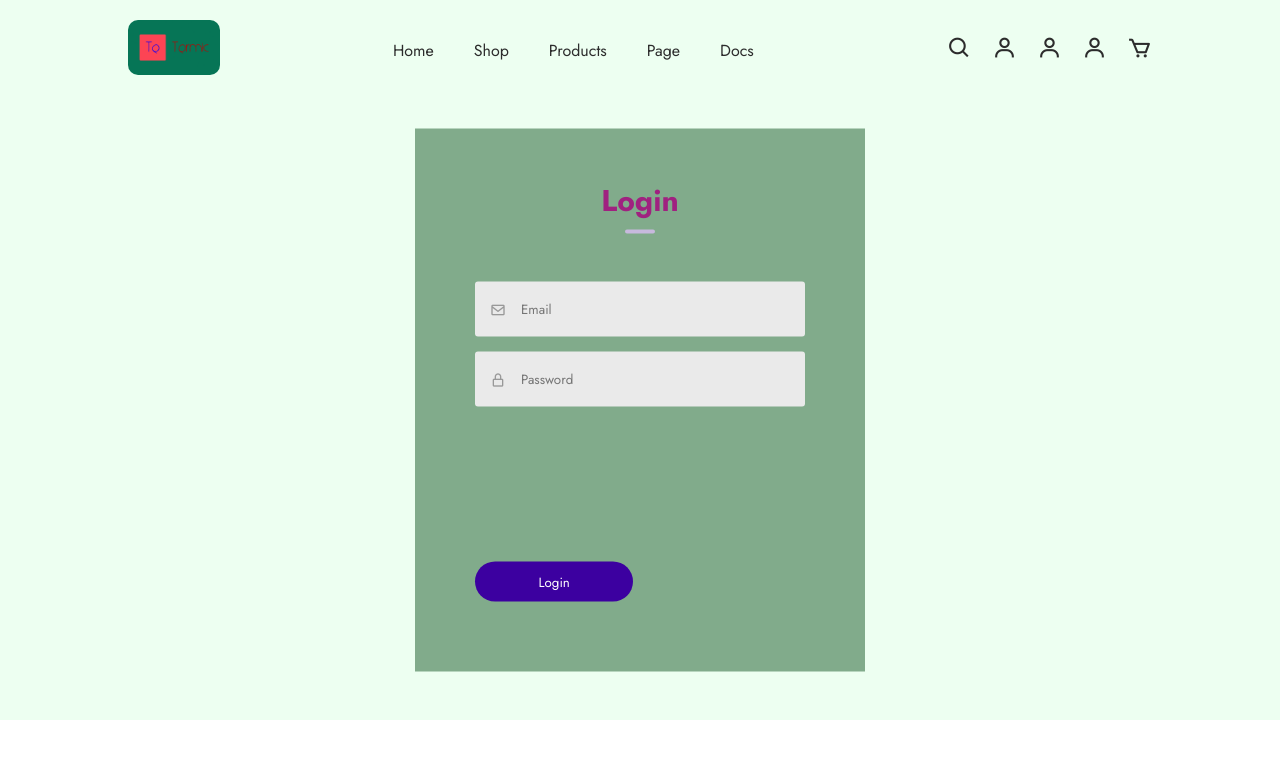
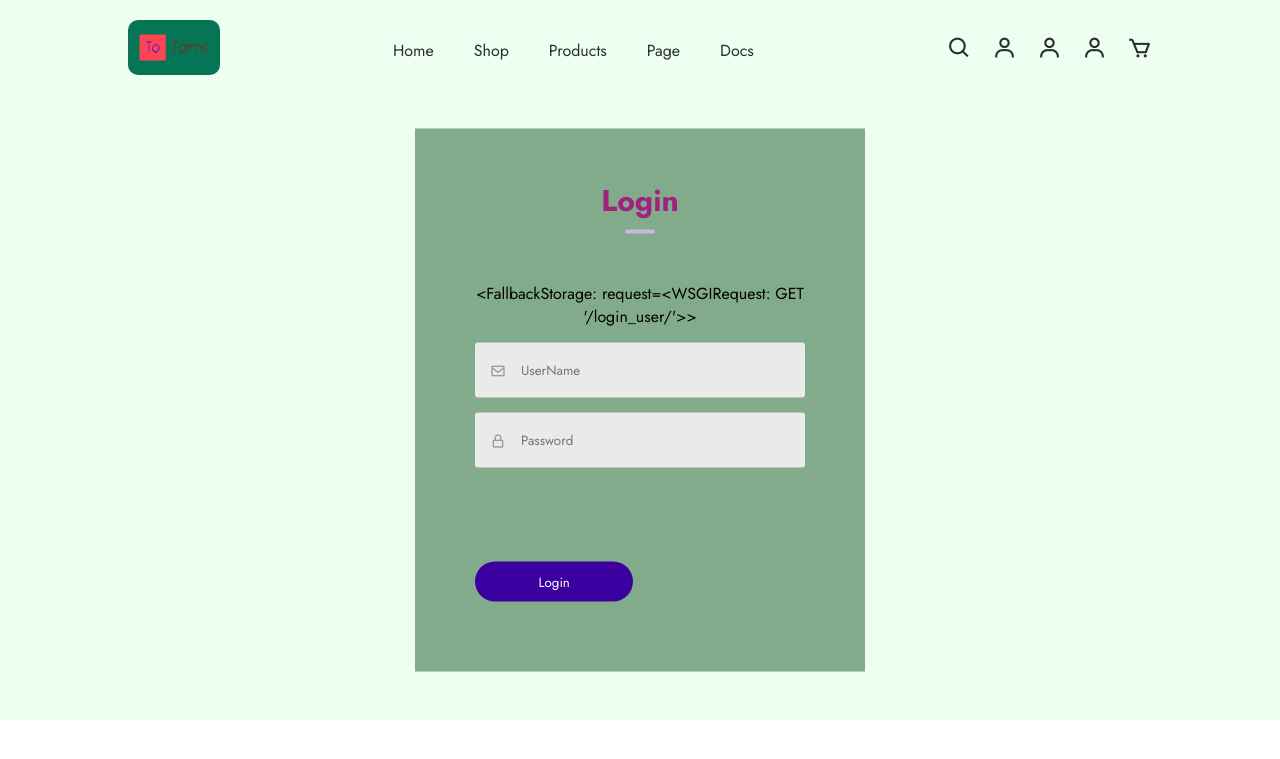
Before and after one commit to Harijohnson/Ecom_Demo, a Django app: page /login_user/ in a window 1280 px wide. Shown: the top 759 px of the page. Run offline with Django 4.2, Linux system fonts and the light colour scheme; some web fonts are replaced.

Commit message:
i think every this workin fine login user and signup user logout user and email verification is working

```diff
--- /dev/null
+++ b/ecom_demo/ecom_demo/info.py
@@ -0,0 +1,5 @@
+EMAIL_USE_TLS=True
+EMAIL_HOST = 'smtp.gmail.com'
+EMAIL_HOST_USER = 'tomx23232323@gmail.com'
+EMAIL_HOST_PASSWORD ='bothhccoonnxfpgf'
+EMAIL_PORT = 587
--- /dev/null
+++ b/ecom_demo/store/templates/activation_failed.html
@@ -0,0 +1,5 @@
+{% autoescape %}
+
+Activation faild , please try again
+
+{% endautoescape %}
--- a/ecom_demo/store/templates/store/login_user.html
+++ b/ecom_demo/store/templates/store/login_user.html
@@ -15,10 +15,10 @@
              <form  method="post" >    <!-- action="{% url 'store' %}"      this not suppose to redirect   backed pythen have to redirect  -->
                 {% csrf_token %}
                 <div class="input-group">
-
+                    {{messages}}
                     <div class="input-field">
                         <i class='bx bx-envelope' ></i>
-                        <input type="text"placeholder='Email'  id="email" name="email">
+                        <input type="text"placeholder='UserName'  id="username" name="username">
                     </div>
 
                     <div class="input-field">
--- a/ecom_demo/store/templates/store/logout_user.html
+++ b/ecom_demo/store/templates/store/logout_user.html
@@ -14,6 +14,7 @@
             <h1 id="title">Login</h1>
              <form  method="post">    <!-- action="{% url 'store' %}"      this not suppose to redirect   backed pythen have to redirect  -->
                 {% csrf_token %}
+                {{messages}}
                 <!--<div class="input-group">
 
                      <div class="input-field">
--- a/ecom_demo/store/templates/store/signup_user.html
+++ b/ecom_demo/store/templates/store/signup_user.html
@@ -15,6 +15,7 @@
             <form  method="post">
                 {% csrf_token %}
                 <div class="input-group">
+                    {{messages}}
                     <div class="input-field" id="nameField">
                         <i class='bx bx-user'></i>
                         <input type="text"placeholder='Username' id="username" name="username">
--- a/ecom_demo/store/urls.py
+++ b/ecom_demo/store/urls.py
@@ -24,5 +24,5 @@
     path('signup_user/', views.signup_user, name='signup_user'),
     path('login_user/', views.login_user, name='login_user'),
     path('logout_user/', views.logout_user, name='logout_user'),
-
+    path('activate/<uidb64>/<token>', views.activate, name='activate'),
 ]
--- a/ecom_demo/store/views.py
+++ b/ecom_demo/store/views.py
@@ -1,3 +1,4 @@
+
 from django.shortcuts import render,redirect
 # from django.http import
 from django.contrib.auth.models import User   # to update the data into db
@@ -9,19 +10,32 @@
 # from store.forms import add_user # create_user
 # from store.backends import
 from django.http import HttpResponse
+from ecom_demo.settings import *
+from django.core.mail import send_mail
+from django.contrib.sites.shortcuts import get_current_site
+from django.template.loader import render_to_string
+from base64 import urlsafe_b64decode, urlsafe_b64encode
+from django.utils.encoding import force_bytes,force_str
+from store.token import genarate_token
+from email.message import EmailMessage
+
+
+
+
+
 
 
 # Create your views here.
 def store(request):
-    if request.user.is_authenticated:
-        # User is logged in
-        # You can access user attributes like request.user.username, request.user.email, etc.
-        # Perform actions for authenticated users here
-        return HttpResponse('You are logged in as ' + request.user.email)
-    else:
-        # User is not logged in
-        # Perform actions for anonymous users here
-        return HttpResponse('You are not logged in')
+    # if request.user.is_authenticated:
+    #     # User is logged in
+    #     # You can access user attributes like request.user.username, request.user.email, etc.
+    #     # Perform actions for authenticated users here
+    #     return HttpResponse('You are logged in as ' + request.user.email)
+    # else:
+    #     # User is not logged in
+    #     # Perform actions for anonymous users here
+    #     return HttpResponse('You are not logged in')
     context={}
     return render(request,"store/store.html",context=context)
 
@@ -89,9 +103,75 @@
         username=request.POST['username']
         email=request.POST['email']
         password = request.POST['password']
+        cpassword=request.POST['cpassword']
+
+        #my_user.fname     this is for adding single  object to the db
+        if User.objects.filter(username=username):
+            messages.error("user is already exist please try another user name")
+            print('user is already exist please try another user name')
+            return redirect('store')
+
+
+        if User.objects.filter(email=email):
+            messages.error("Email alread exists")
+            print('Email alread exists')
+            return redirect('store')
+
+        if len(username)>100:
+            messages.error("Username is too long")
+            print('Username is too long')
+            return redirect('store')
+
+        if password != cpassword:
+            messages.error("Password does not match")
+            print('Password does not match')
+            return redirect('store')
+
+        if not username.isalnum():
+            messages.error("Username not be a number")
+            print('Username not be a number')
+            return redirect('store')
+
+
         my_user = User.objects.create_user(username,email,password)
-        #my_user.fname     this is for adding single  object to the db
+        my_user.is_active =False
         my_user.save()
+
+
+        #welcome email
+        subject = "Welcome to django app"
+
+        message = 'hello '+my_user.username+' !! \n' +'welcome to test django application'
+        from_email = EMAIL_HOST_USER
+        to_list =[my_user.email]
+        send_mail(subject,message,from_email,to_list,fail_silently=True)
+
+        #email conformation
+
+        current_site = get_current_site(request)
+
+        email_subject = "Confermation mail for user creation"
+
+        email_message = render_to_string('email_conformation.html',{
+            'name' :my_user.username,
+            'domain':current_site.domain,
+            'uid':urlsafe_b64encode(force_bytes(my_user.pk)),
+            'token': genarate_token.make_token(my_user),
+        })
+
+        email_send = EmailMessage(
+            email_subject,
+            email_message,
+            EMAIL_HOST_USER,
+            [my_user.email],
+
+        )
+
+        email_send.fails=True
+        email_send.send()
+
+        # 'Hello '+my_user.username+" here is the link click to activate your account "
+
         return redirect("store")
 
 
@@ -102,30 +182,42 @@
 
 def login_user(request):
     if request.method == 'POST':
-        email= request.POST['email']
+        username = request.POST['username']
         password = request.POST['password']
-        print(email)
-        print(password)
-        user= authenticate(request,username='hari',password='Harikrishnan1@')
-        print(user)
-        print('look above')
+        # print(username)
+        # print(password)
+        user= authenticate(request,username=username,password=password)
+        # print(user)
+        # print('look above')
         if user is not None:
             login(request,user)
+            messages.success('Loged out Successfully'+request.POST['username'] + request.POST['email'])
             return redirect('store')
         else:
+            messages.error("Username or Password is Incorrect")
             print('user cred is not valid')
             return redirect('login_user')
     return render(request,'store/login_user.html')
 
 
 
+def logout_user(request):
+    if request.method == 'POST':
+        logout(request)
+        messages.success('Loged out Successfully'+request.POST['username'] + request.POST['email'])
+        return redirect('store')
+    return render(request,'store/logout_user.html')
 
-
-
-
-
-
-
-
-def logout_user(request):
-    pass
+def activate(request, uidb64,token):
+    try:
+        uid=force_str(urlsafe_b64decode(uidb64))
+        my_user = User.objects.get(pk=uid)
+    except (TypeError,ValueError,OverflowError,User.DoesNotExist):
+        my_user = None
+    if my_user is not None and genarate_token.check_token(my_user,token):
+        my_user.is_active=True
+        my_user.save()
+        login(request,my_user)
+        return redirect('store')
+    else:
+        return render(request,'activation_failed.html')
```
Also changed, not shown: ecom_demo/ecom_demo/settings.py (+7 -0 lines), ecom_demo/store/templates/email_confermation.html (added, +13 -0 lines), ecom_demo/store/token.py (added, +12 -0 lines).
